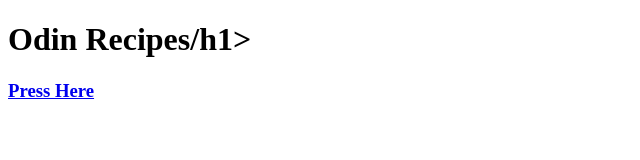
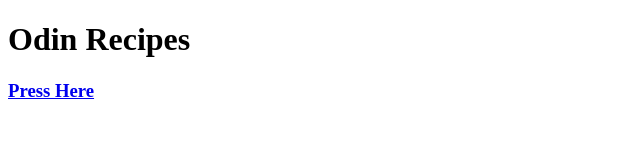
Before and after one commit to SiddharthKhattar/odin-recipes, a plain HTML site: page index.html in a window 1280 px wide. Shown: the full height of the page, 0-640 px from the left. Drawn offline with Linux system fonts and the light colour scheme.

Commit message:
Update index.html

```diff
--- a/index.html
+++ b/index.html
@@ -3,6 +3,6 @@
 <head>
   <meta charset="utf-8">
   <title>Index</title>
-  <h1 class="Title">Odin Recipes/h1>
+  <h1 class="Title">Odin Recipes </h1>
   <h3> <a href="odin-recipes-main/OLD/index.html"> Press Here </a> </h3>
 </head>
```
